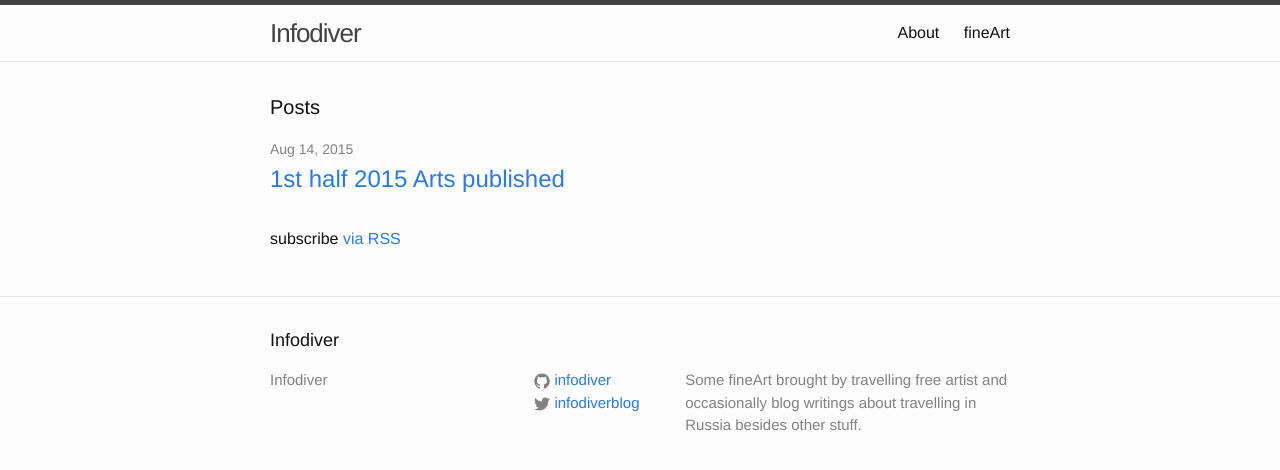
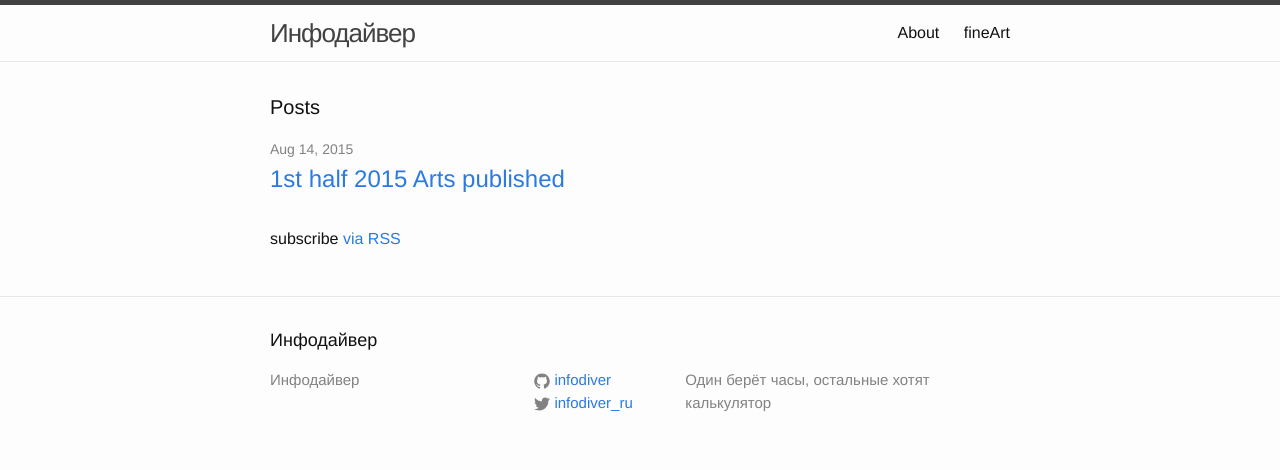
Before and after one commit to aborruso/infodiver, a Jekyll site: the page built from index.html, in a window 1280 px wide. Shown: the top 470 px of the page. Built offline with Jekyll 4.4.1, drawn with Linux system fonts in a browser that asks for light colours.

Commit message:
headers update due to new concept fix

```diff
--- a/_config.yml
+++ b/_config.yml
@@ -1,13 +1,13 @@
 # Site settings
-title: Infodiver
+title: Инфодайвер
 #email: hi@infodiver.ru
 description: > # this means to ignore newlines until "baseurl:"
-   Some fineArt brought by travelling free artist and occasionally blog writings about travelling in Russia besides other stuff.
+   Один берёт часы, остальные хотят калькулятор
 baseurl: "" # the subpath of your site, e.g. /blog/
 url: "http://infodiver.ru" # the base hostname & protocol for your site
-twitter_username: infodiverblog
-github_username:  infodiver
-author: Alexander Fields
+twitter_username: infodiver_ru
+github_username: infodiver
+author: Александр Филдз
 
 # Build settings
 markdown: kramdown
```
